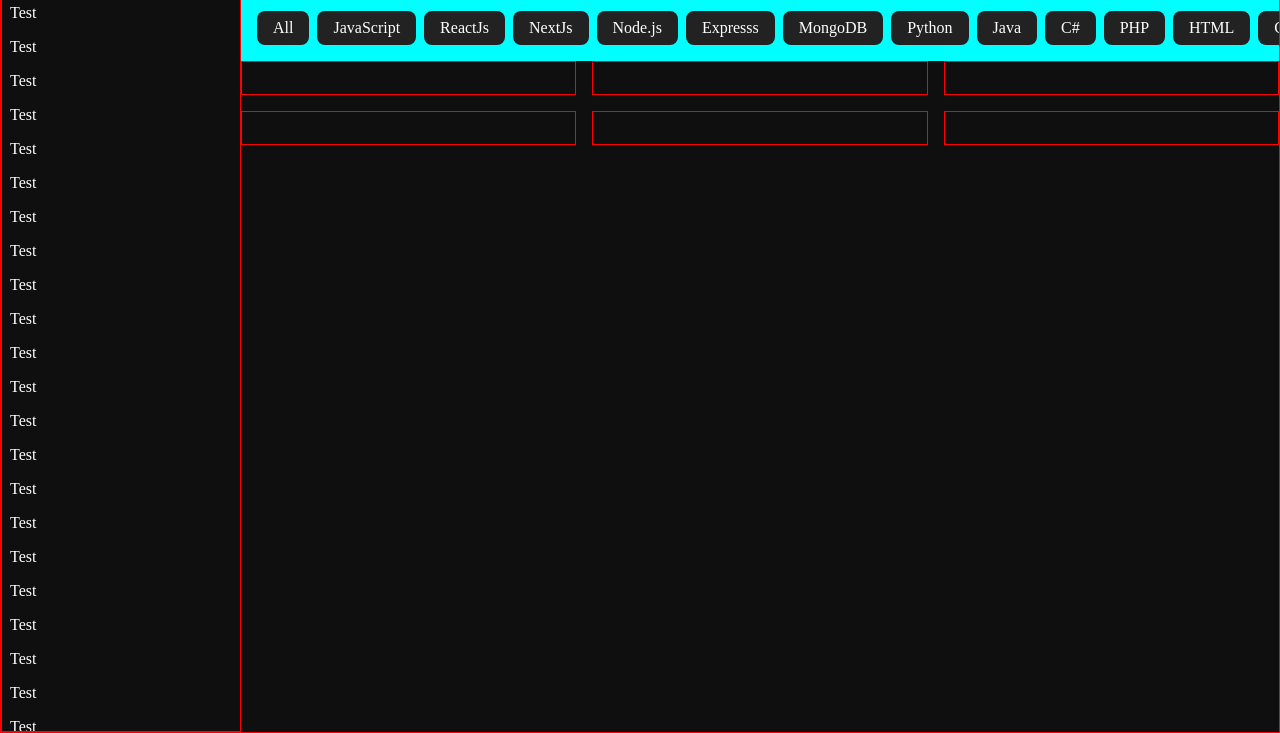
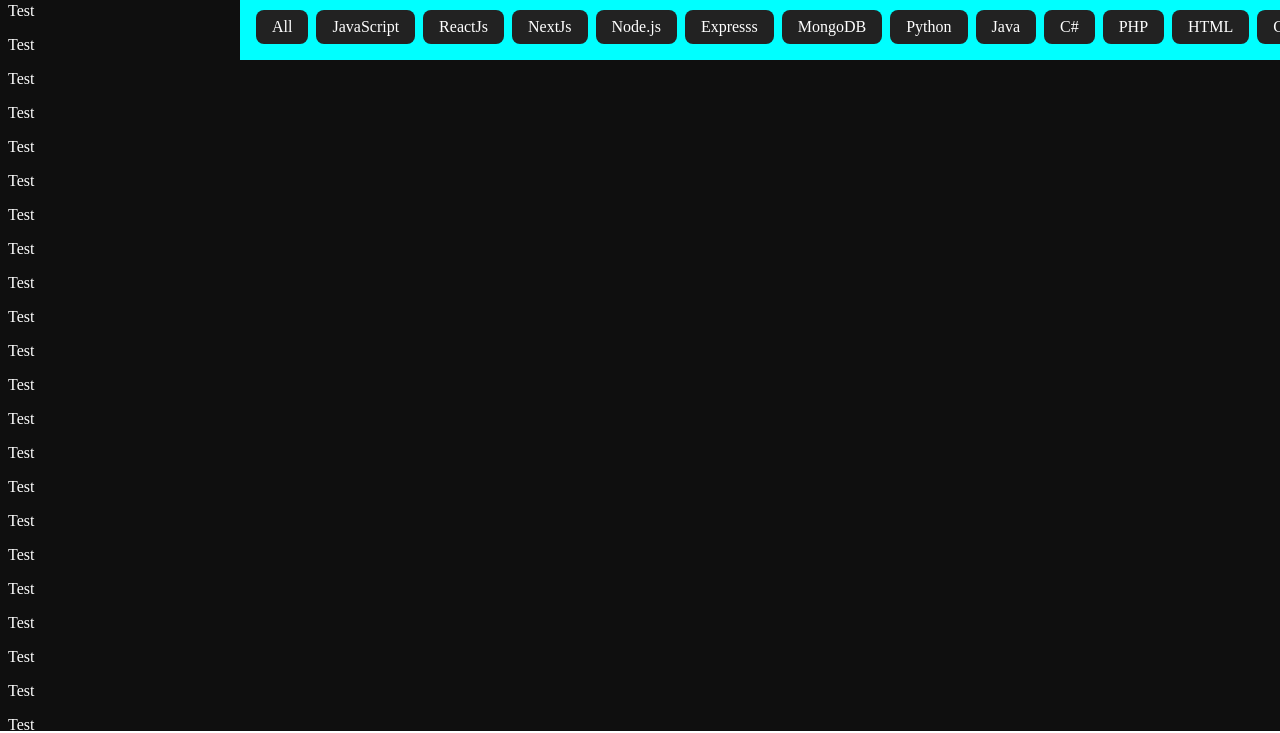
Before and after one commit to neha9870/youtube-clone, a plain HTML site: page index.html in a window 1280 px wide. Shown: the part 67-800 px from the top of the page. Drawn offline with Linux system fonts and the light colour scheme.

Commit message:
remove border red

```diff
--- a/styles.css
+++ b/styles.css
@@ -15,7 +15,6 @@ li {
 #root {
   background: #0f0f0f;
   width: 100vw;
-  border: 1px solid red;
 
   /*----------------- Header-----------------  */
   header {
@@ -129,7 +128,6 @@ li {
       width: 240px;
       height: 100%;
       overflow-y: auto;
-      border: 1px solid red;
 
       ul {
         li {
@@ -176,7 +174,6 @@ li {
         gap: 16px;
 
         .card{
-          border: 1px solid red;
           padding: 16px;
         }
       }
```
